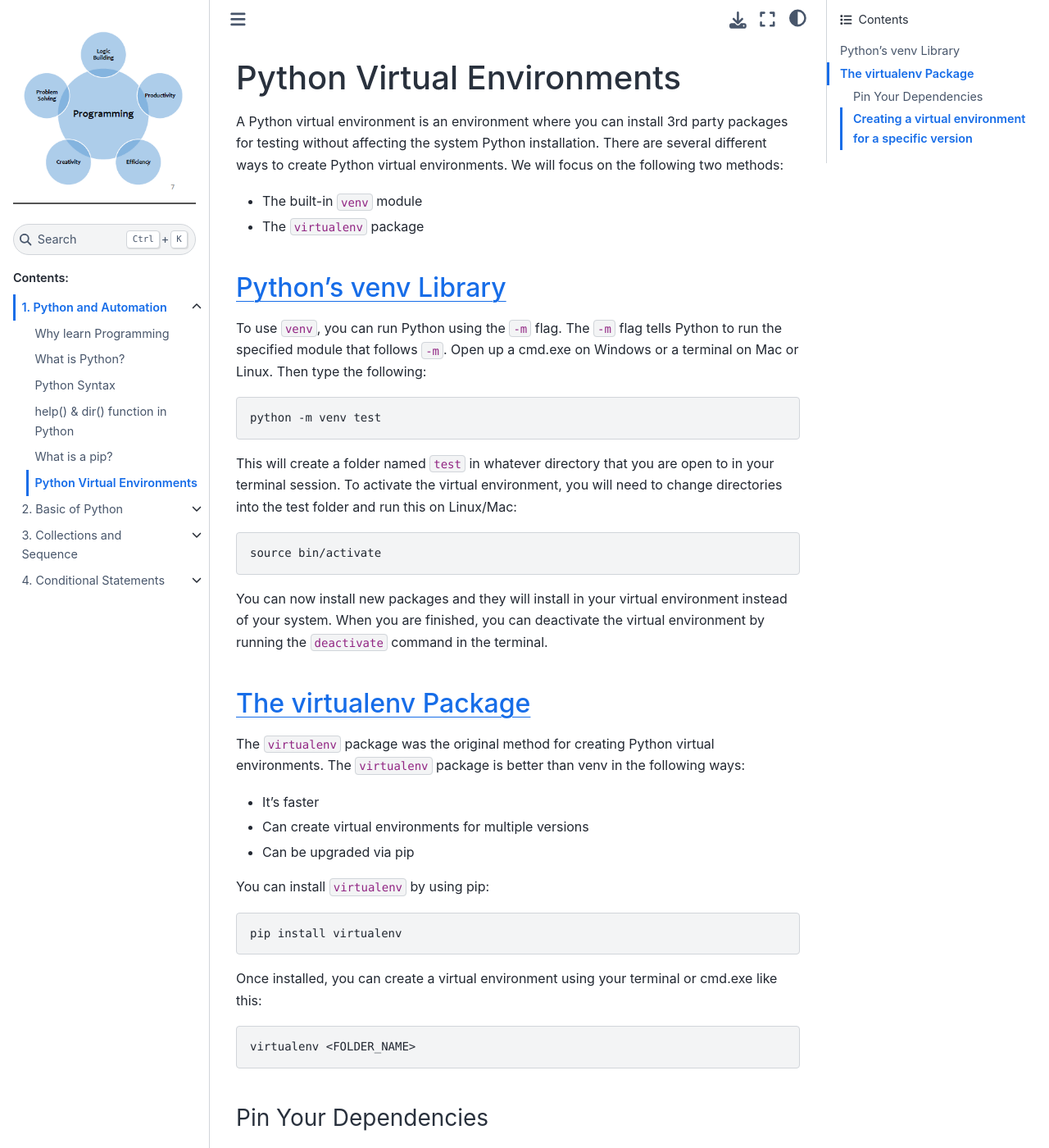
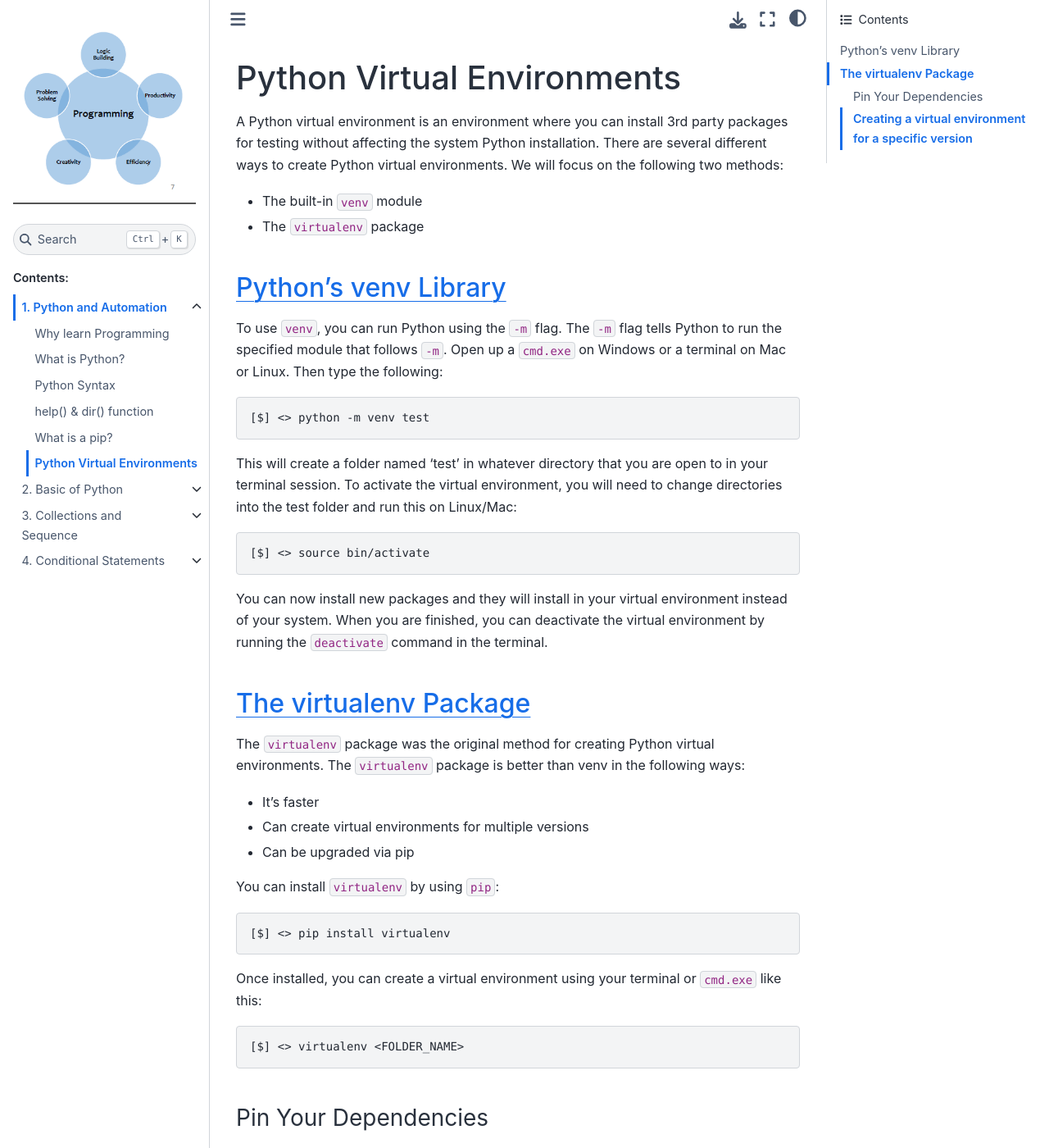
Before and after one commit to sydasif/python-book, a Sphinx documentation site: the page built from docs/source/ch-01/06_venv.md, in a window 1280 px wide and 1400 px high. Shown: the whole window at 82% size. Built offline with Sphinx 7.4.7 and the Sphinx Book theme 1.1.4, drawn with Linux system fonts in a browser that asks for light colours; some of the changed text lies outside the part shown.

Commit message:
update ch-01

````diff
--- a/docs/source/ch-01/06_venv.md
+++ b/docs/source/ch-01/06_venv.md
@@ -7,16 +7,16 @@
 
 ## [Python’s venv Library](https://docs.python.org/3/library/venv.html)
 
-To use `venv`, you can run Python using the `-m` flag. The `-m` flag tells Python to run the specified module that follows `-m`. Open up a cmd.exe on Windows or a terminal on Mac or Linux. Then type the following:
+To use `venv`, you can run Python using the `-m` flag. The `-m` flag tells Python to run the specified module that follows `-m`. Open up a `cmd.exe` on Windows or a terminal on Mac or Linux. Then type the following:
 
 ```console
-python -m venv test
+[$] <> python -m venv test
 ```
 
-This will create a folder named `test` in whatever directory that you are open to in your terminal session. To activate the virtual environment, you will need to change directories into the test folder and run this on Linux/Mac:
+This will create a folder named 'test' in whatever directory that you are open to in your terminal session. To activate the virtual environment, you will need to change directories into the test folder and run this on Linux/Mac:
 
 ```console
-source bin/activate
+[$] <> source bin/activate
 ```
 
 You can now install new packages and they will install in your virtual environment instead of your system. When you are finished, you can deactivate the virtual environment by running the `deactivate` command in the terminal.
@@ -29,32 +29,32 @@
 - Can create virtual environments for multiple versions
 - Can be upgraded via pip
 
-You can install `virtualenv` by using pip:
+You can install `virtualenv` by using `pip`:
 
 ```console
-pip install virtualenv
+[$] <> pip install virtualenv
 ```
 
-Once installed, you can create a virtual environment using your terminal or cmd.exe like this:
+Once installed, you can create a virtual environment using your terminal or `cmd.exe` like this:
 
 ```console
-virtualenv <FOLDER_NAME>
+[$] <> virtualenv <FOLDER_NAME>
 ```
 
 ### Pin Your Dependencies
 
-To make your virtual environments reproducible, you may need its contents. To do this is by create _requirements.txt_ file while your virtual environment is active.
+To make your virtual environments reproducible, you may need its contents. To do this is by create `requirements.txt` file while your virtual environment is active.
 
 ```console
-python -m pip freeze > requirements.txt
+[$] <> python -m pip freeze > requirements.txt
 ```
 
-After working/deleting your `venv` folder you can create the same environment with the requirements.txt file.
+After working/deleting your `venv` folder you can create the same environment with the `requirements.txt` file.
 
 ```console
-virtualenv new-venv
-source new-venv/bin/activate
-python -m pip install -r requirements.txt
+[$] <> virtualenv new-venv
+$ source new-venv/bin/activate
+$ python -m pip install -r requirements.txt
 ```
 
 ### Creating a virtual environment for a specific version
@@ -62,12 +62,10 @@
 To create a specific version environment use the below command:
 
 ```console
-virtualenv -p python3.7 venv
+[$] <> virtualenv -p python3.7 venv
 ```
 
-This will not work in a virtual environment using Python’s `venv` module.
-
-Activating, deactivating and freezing, work exactly as a virtual environment using Python’s `venv` module.
+This will not work in a virtual environment using Python’s `venv` module. Activating, deactivating and freezing, work exactly as a virtual environment using Python’s `venv` module.
 
 ```{seealso}
 - [Python Virtual Environments: A Primer](https://realpython.com/python-virtual-environments-a-primer/)
````
Also changed, not shown: docs/source/ch-01/01_intro.md (+5 -11 lines), docs/source/ch-01/02_install.md (+13 -16 lines), docs/source/ch-01/04_help.md (+8 -10 lines), docs/source/ch-01/05_pip.md (+12 -12 lines), docs/source/ch-01/03_syntax.ipynb.
